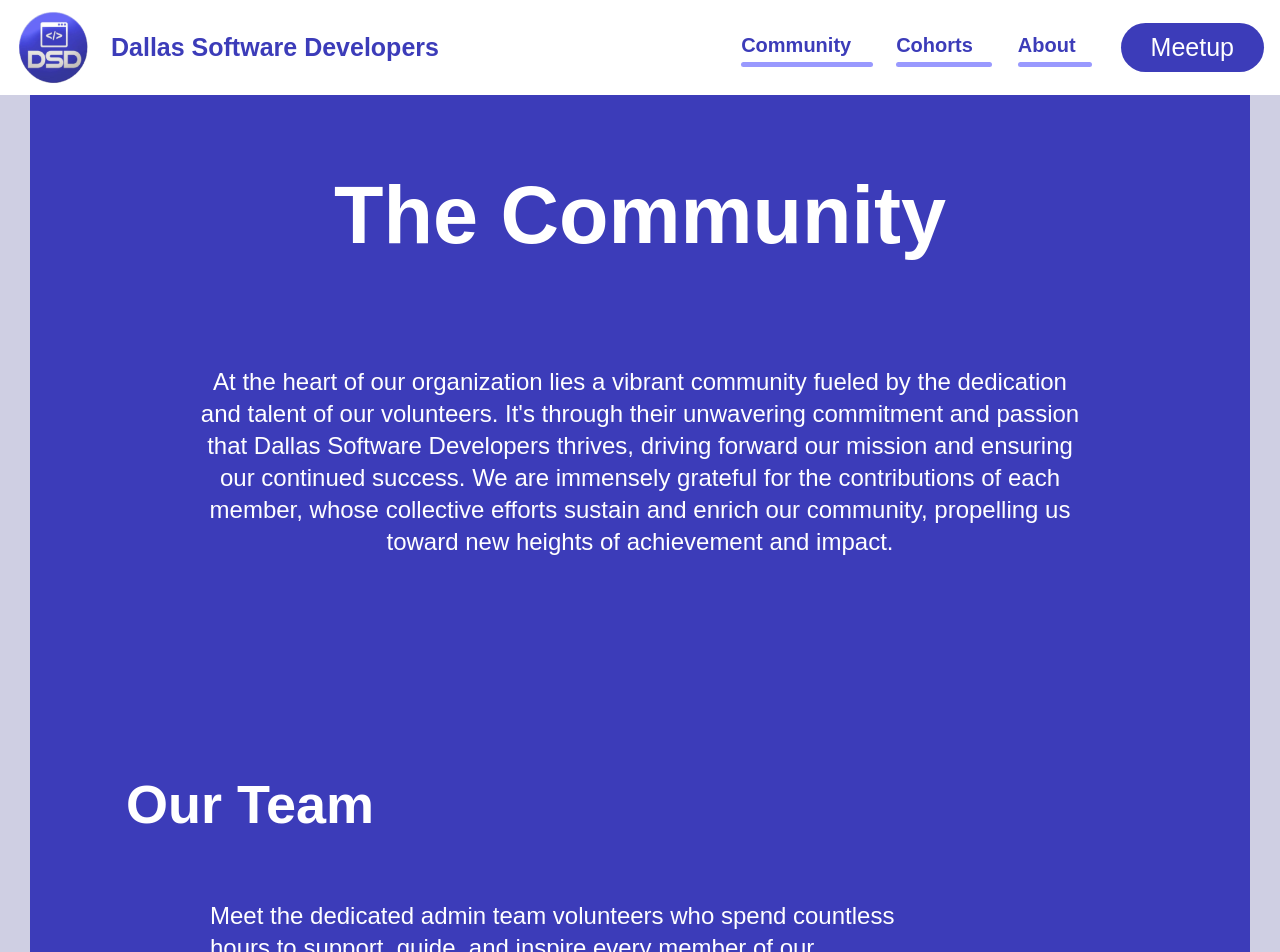
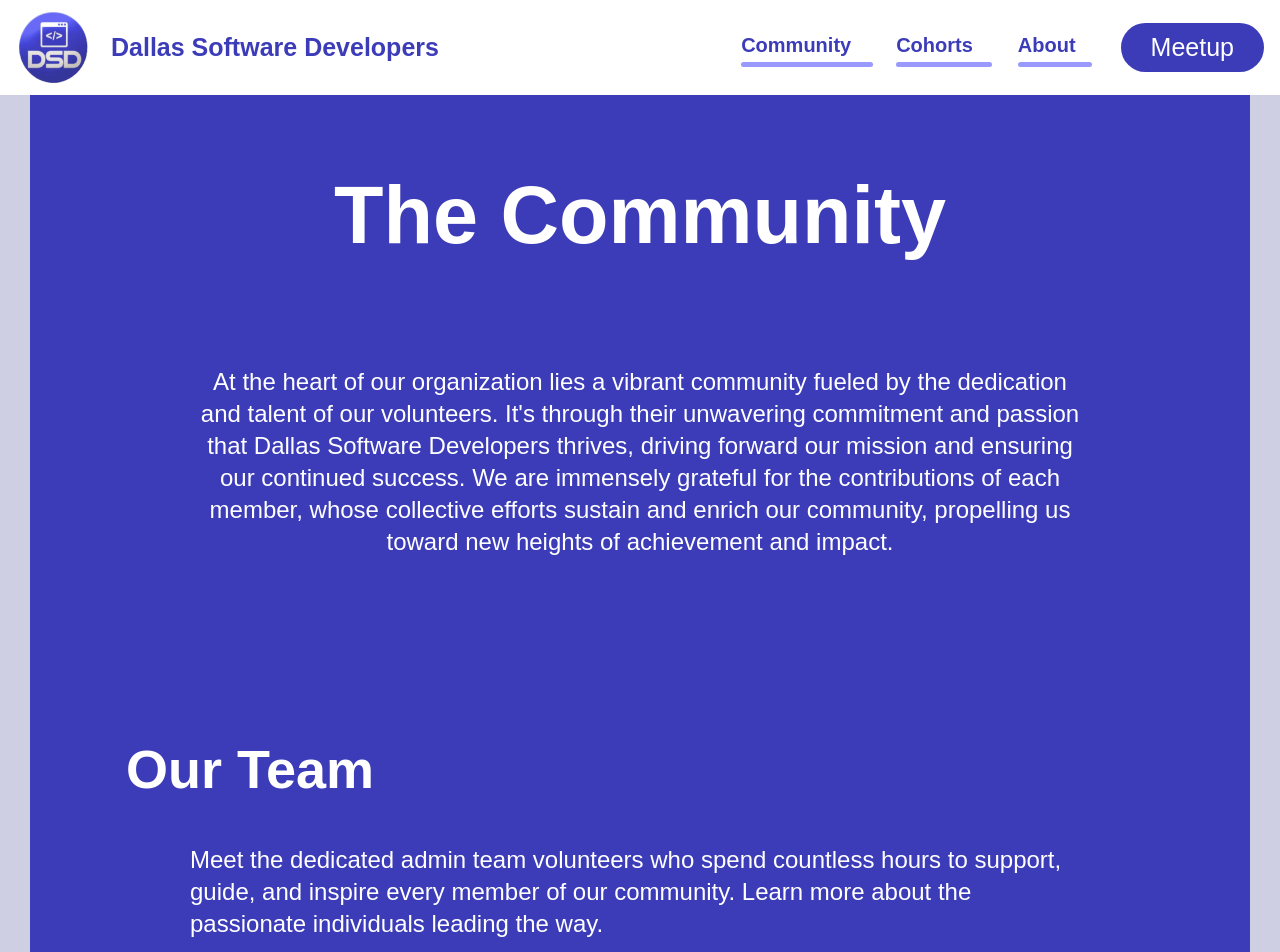
Before and after one commit to dallassoftwaredevelopers/DSDsite, a Next.js app: page /community in a window 1280 px wide. Shown: the top 952 px of the page. Built offline with nearby package versions, Linux system fonts and the light colour scheme.

Commit message:
fix community styles

```diff
--- a/src/app/community/community.module.css
+++ b/src/app/community/community.module.css
@@ -1,13 +1,7 @@
-.teamSection {
+/* .teamSection {
   max-width: 85%;
   margin: 5rem 0;
-}
-
-.teamParagraph {
-  font-size: 1.5rem;
-  margin: auto;
-  padding: 1.25rem 0 0 1.25rem;
-}
+} */
 
 .peopleList {
   display: flex;
--- a/src/app/community/page.tsx
+++ b/src/app/community/page.tsx
@@ -53,12 +53,11 @@ export default function CommunityPage() {
       </Section>
       */}
       <Section classNames='bgBlue'>
-        <div className={styles.teamSection}>
         <h2>Our Team</h2>
-          <p className={styles.teamParagraph}>
-            Meet the dedicated admin team volunteers who spend countless hours
-            to support, guide, and inspire every member of our community. Learn
-            more about the passionate individuals leading the way.
+        <p>
+          Meet the dedicated admin team volunteers who spend countless hours to
+          support, guide, and inspire every member of our community. Learn more
+          about the passionate individuals leading the way.
         </p>
         <div className={styles.peopleList}>
           {peopleData
@@ -87,7 +86,6 @@ export default function CommunityPage() {
               />
             ))}
         </div>
-        </div>
       </Section>
     </>
   );
--- a/src/app/components/Section/section.module.css
+++ b/src/app/components/Section/section.module.css
@@ -49,6 +49,10 @@
     margin: 0.75rem 1rem;
     line-height: 2rem;
   }
+
+  .section p {
+    margin: 0;
+  }
 }
 /* Medium-sized devices (like tablets in portrait and landscape mode) */
 @media only screen and (min-width: 850px) and (max-width: 1050px) {
```
Lines whose indentation alone changed are shown as unchanged.
